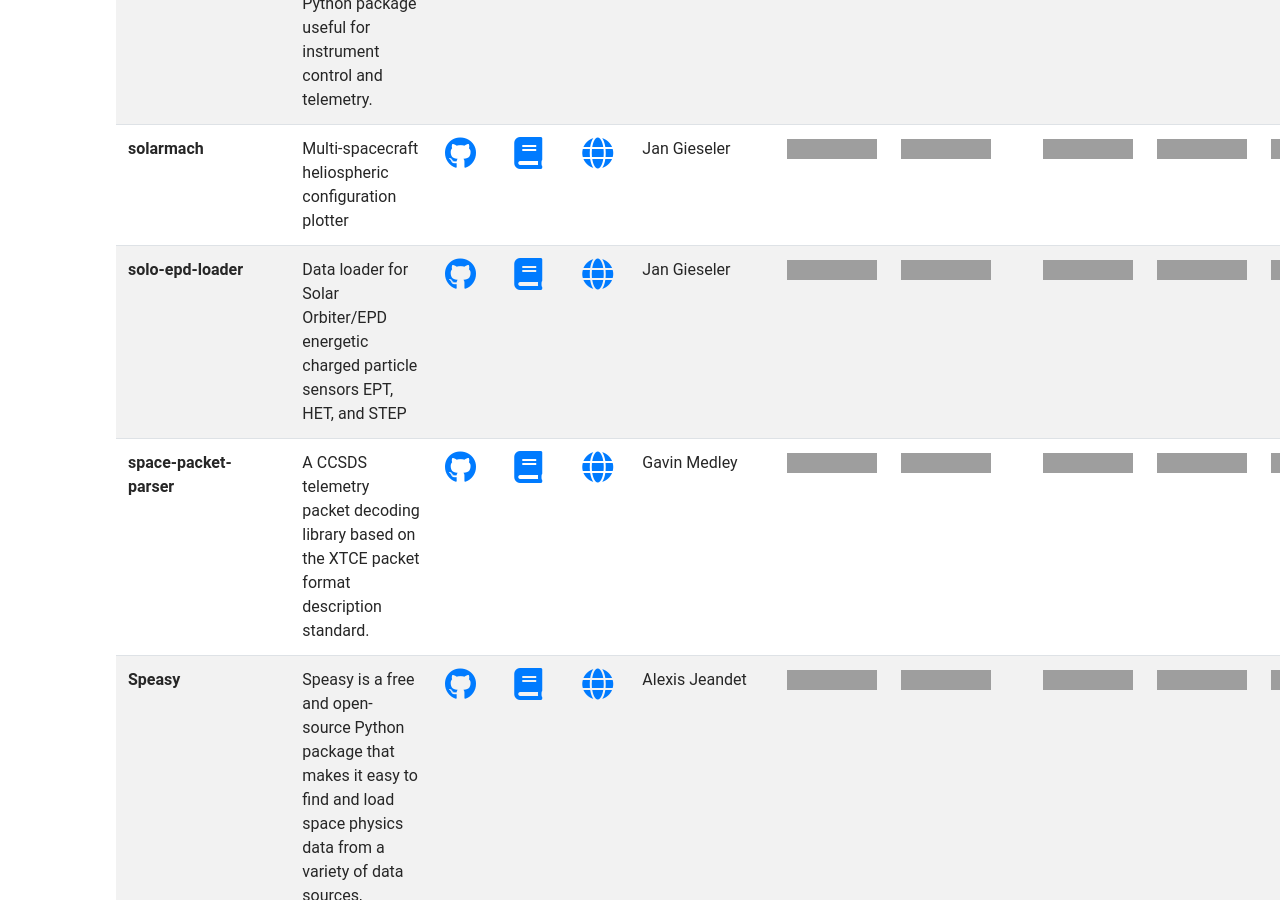
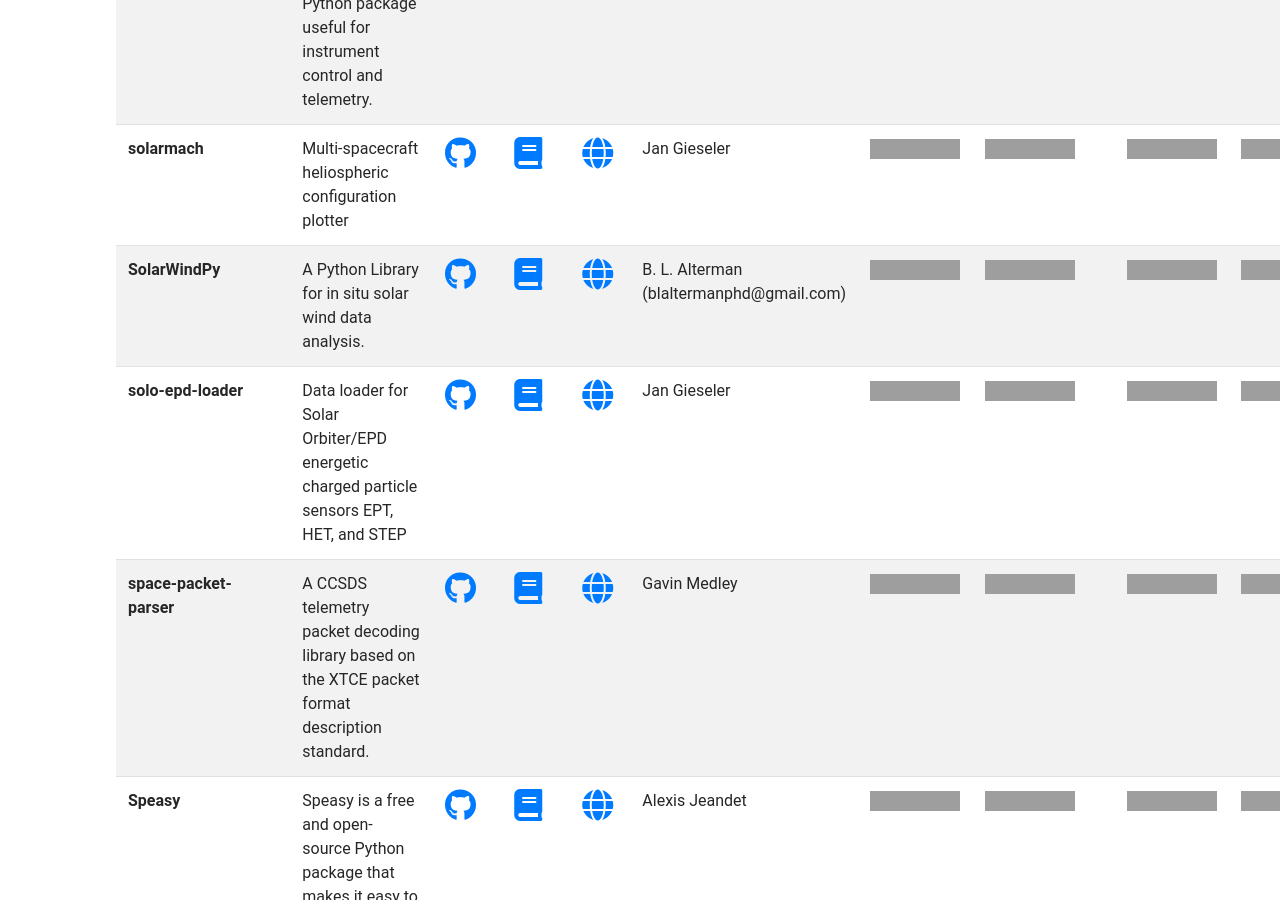
Before and after one commit to heliophysicsPy/heliophysicsPy.github.io, a Jekyll site: the page built from _pages/projects.html, in a window 1280 px wide and 900 px high, scrolled down 10483 px. Built offline with Jekyll 4.4.1, drawn with Linux system fonts in a browser that asks for light colours; nearby versions of some CDN libraries.

Commit message:
Add SolarWindPy to the project list
Co-Authored-By: Claude Opus 5.5 <noreply@anthropic.com>

```diff
--- a/_data/projects.yml
+++ b/_data/projects.yml
@@ -696,6 +696,21 @@
   python3: ["https://img.shields.io/badge/Good-brightgreen.svg", "Good"]
   license: ["https://img.shields.io/badge/Good-brightgreen.svg", "Good"]
 
+- name: "SolarWindPy"
+  description: "A Python Library for in situ solar wind data analysis."
+  docs: "https://solarwindpy.readthedocs.io"
+  code: "https://github.com/blalterman/SolarWindPy"
+  contact: "B. L. Alterman (blaltermanphd@gmail.com)"
+  logo: "https://raw.githubusercontent.com/blalterman/SolarWindPy/master/docs/source/_static/branding/solarwindpy-icon-256.png"
+  keywords: ["heliosphere", "plasma_physics", "data_analysis", "data_container", "plotting", "line_plots", "2D_graphics", "general", "hdf5", "csv", "local", "remote"]
+  hssi: ""
+  community: ["https://img.shields.io/badge/Good-brightgreen.svg", "Good"]
+  documentation: ["https://img.shields.io/badge/Good-brightgreen.svg", "Good"]
+  testing: ["https://img.shields.io/badge/Good-brightgreen.svg", "Good"]
+  software_maturity: ["https://img.shields.io/badge/Good-brightgreen.svg", "Good"]
+  python3: ["https://img.shields.io/badge/Partially%20met-orange.svg", "Partially met"]
+  license: ["https://img.shields.io/badge/Good-brightgreen.svg", "Good"]
+
 - name: solo-epd-loader
   code: https://github.com/jgieseler/solo-epd-loader
   description: "Data loader for Solar Orbiter/EPD energetic charged particle sensors EPT, HET, and STEP"
```
